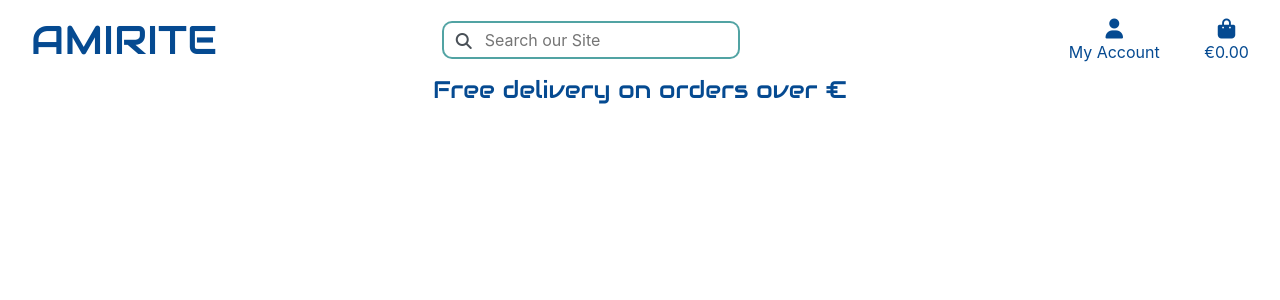
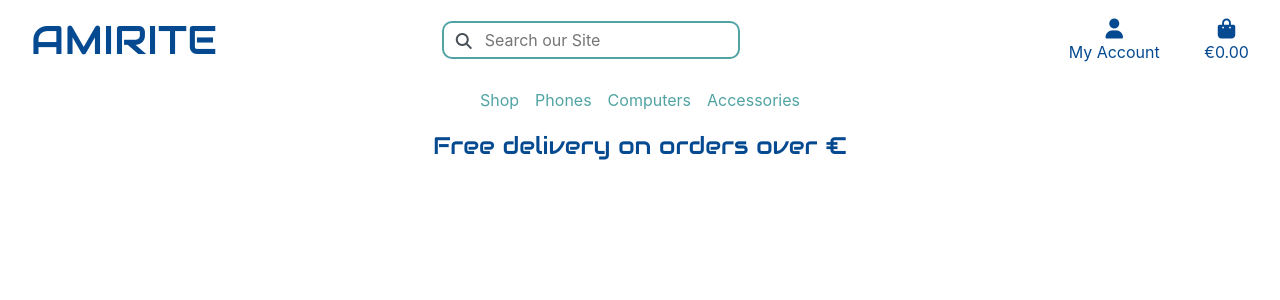
Before and after one commit to Brian-FullStack/amirite_e-commerce, a Django app: page / in a window 1280 px wide. Shown: the top 300 px of the page. Run offline with Django 3.2, Linux system fonts and the light colour scheme; some libraries are stand-ins or nearby versions.

Commit message:
Added main navbar and dropdown links

```diff
--- a/templates/base.html
+++ b/templates/base.html
@@ -116,6 +116,15 @@
                 </ul>
             </div>
         </div>
+        <!-- Including HTML from templates/includes files -->
+        <div class="row bg-white">
+            <nav class="col navbar navbar-expand-lg w-100">
+                <button class="navbar-toggler" type="button" data-toggle="collapse" data-target="#navbarNav" aria-controls="navbarNav" aria-expanded="false" aria-label="Toggle navigation">
+                  <i class="fas fa-bars blue"></i>
+                </button>
+                {% include 'includes/main-nav.html' %}
+              </nav>
+        </div>
         <!-- Free Shipping Banner -->
         <div id="delivery-banner" class="row text-center">
             <div class="col">
--- /dev/null
+++ b/templates/includes/main-nav.html
@@ -0,0 +1,53 @@
+<div class="collapse navbar-collapse row" id="navbarNav">
+    <div class="col d-flex justify-content-lg-center">
+        <ul class="navbar-nav">
+            <li class="nav-item dropdown">
+                <a class="nav-link teal" href="#" id="navbarDropdownMenuLink" role="button" data-toggle="dropdown"
+                    aria-expanded="false">
+                    Shop
+                </a>
+                <div class="dropdown-menu" aria-labelledby="navbarDropdownMenuLink">
+                    <a class="dropdown-item" href="#">By Price</a>
+                    <a class="dropdown-item" href="#">Category</a>
+                    <a class="dropdown-item" href="#">Rating</a>
+                    <a class="dropdown-item" href="#">All Items</a>
+                </div>
+            </li>
+            <li class="nav-item dropdown">
+                <a class="nav-link teal" href="#" id="navbarDropdownMenuLink" role="button" data-toggle="dropdown"
+                    aria-expanded="false">
+                    Phones
+                </a>
+                <div class="dropdown-menu" aria-labelledby="navbarDropdownMenuLink">
+                    <a class="dropdown-item" href="#">Android</a>
+                    <a class="dropdown-item" href="#">IPhone</a>
+                    <a class="dropdown-item" href="#">All Phones</a>
+                </div>
+            </li>
+            <li class="nav-item dropdown">
+                <a class="nav-link teal" href="#" id="navbarDropdownMenuLink" role="button" data-toggle="dropdown"
+                    aria-expanded="false">
+                    Computers
+                </a>
+                <div class="dropdown-menu" aria-labelledby="navbarDropdownMenuLink">
+                    <a class="dropdown-item" href="#">Laptops</a>
+                    <a class="dropdown-item" href="#">Desktops</a>
+                    <a class="dropdown-item" href="#">2-N-1 Laptops</a>
+                    <a class="dropdown-item" href="#">All Computers</a>
+                </div>
+            </li>
+            <li class="nav-item dropdown">
+                <a class="nav-link teal" href="#" id="navbarDropdownMenuLink" role="button" data-toggle="dropdown"
+                    aria-expanded="false">
+                    Accessories
+                </a>
+                <div class="dropdown-menu" aria-labelledby="navbarDropdownMenuLink">
+                    <a class="dropdown-item" href="#">Headphones</a>
+                    <a class="dropdown-item" href="#">Keyboards</a>
+                    <a class="dropdown-item" href="#">Cases</a>
+                    <a class="dropdown-item" href="#">All Accessories</a>
+                </div>
+            </li>
+        </ul>
+    </div>
+</div>
```
